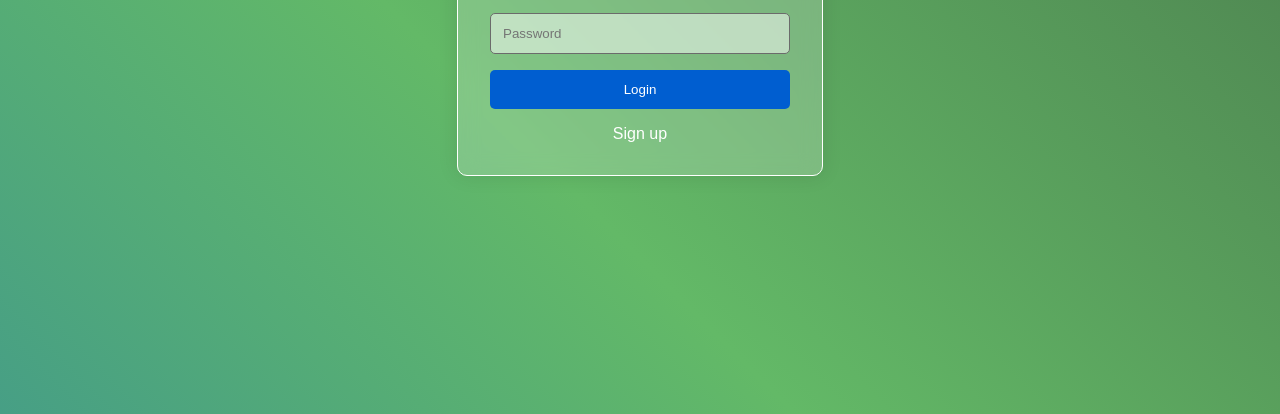
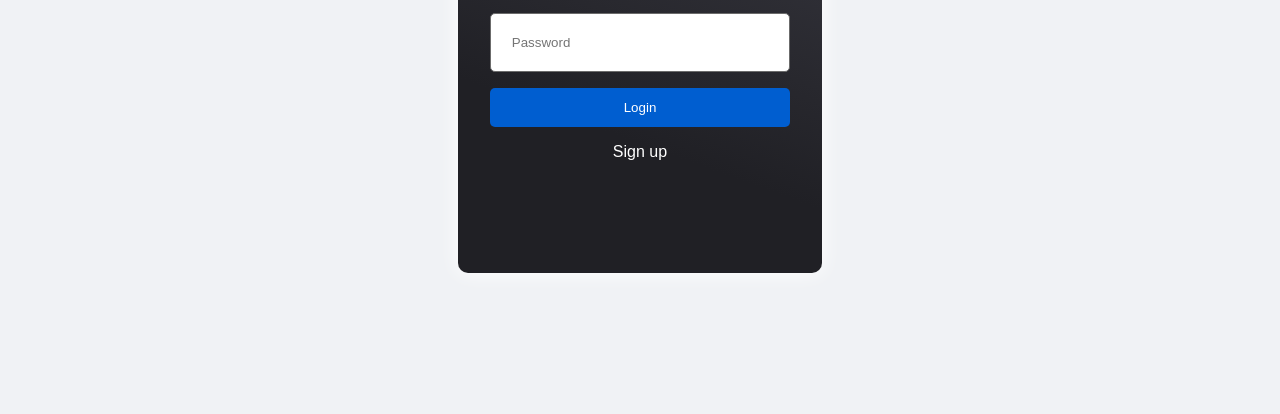
Before and after one commit to Shuvo896/CampusGO-FrontEnd, a plain HTML site: page loginpage.html in a window 1280 px wide. Shown: the part 386-800 px from the top of the page. Drawn offline with Linux system fonts and the light colour scheme.

Commit message:
changes on the main page

```diff
--- a/logstyle.css
+++ b/logstyle.css
@@ -11,7 +11,8 @@
 body {
     font-family: sans-serif;
 
-    background: linear-gradient(45deg, #47A34B, #005ED0, #63B967, #2b2b2b);
+    /* background: linear-gradient(45deg, #47A34B, #005ED0, #63B967, #2b2b2b); */
+    background-color: #F0F2F5;
     background-size: 400% 400%;
     animation: gradientAnimation 15s ease infinite;
     display: flex;
@@ -21,26 +22,16 @@ body {
     margin: 0;
 }
 
-@keyframes gradientAnimation {
-    0% {
-        background-position: 0% 50%;
-    }
-
-    50% {
-        background-position: 100% 50%;
-    }
-
-    100% {
-        background-position: 0% 50%;
-    }
-}
-
 .login-container {
-    background-color: #ffffff33;
-    padding: 2rem;
+    background-color: #ffffff;
+    padding: 7rem;
+    padding-right: 2rem;
+    padding-left: 2rem;
     border-radius: 10px;
-    border: solid 0.3px #ffffff;
-    box-shadow: 0 0 20px #0000001a;
+    /* border: solid 0.3px #ffffff; */
+    background-image:
+        linear-gradient(20deg, rgb(32, 32, 37) 30%, rgb(62, 62, 71));
+    box-shadow: 0 0 20px #ffffff;
     backdrop-filter: blur(10px);
     text-align: center;
     width: 300px;
@@ -53,12 +44,12 @@ body {
 
 .login-container input {
     width: 100%;
-    padding: 0.75rem;
+    padding: 1.3rem;
     margin-bottom: 1rem;
     border: 1px solid var(--selection-color);
     border-radius: 5px;
     box-sizing: border-box;
-    background-color: rgba(255, 255, 255, 0.5);
+    background-color: #ffffff;
 }
 
 .login-container button {
```
